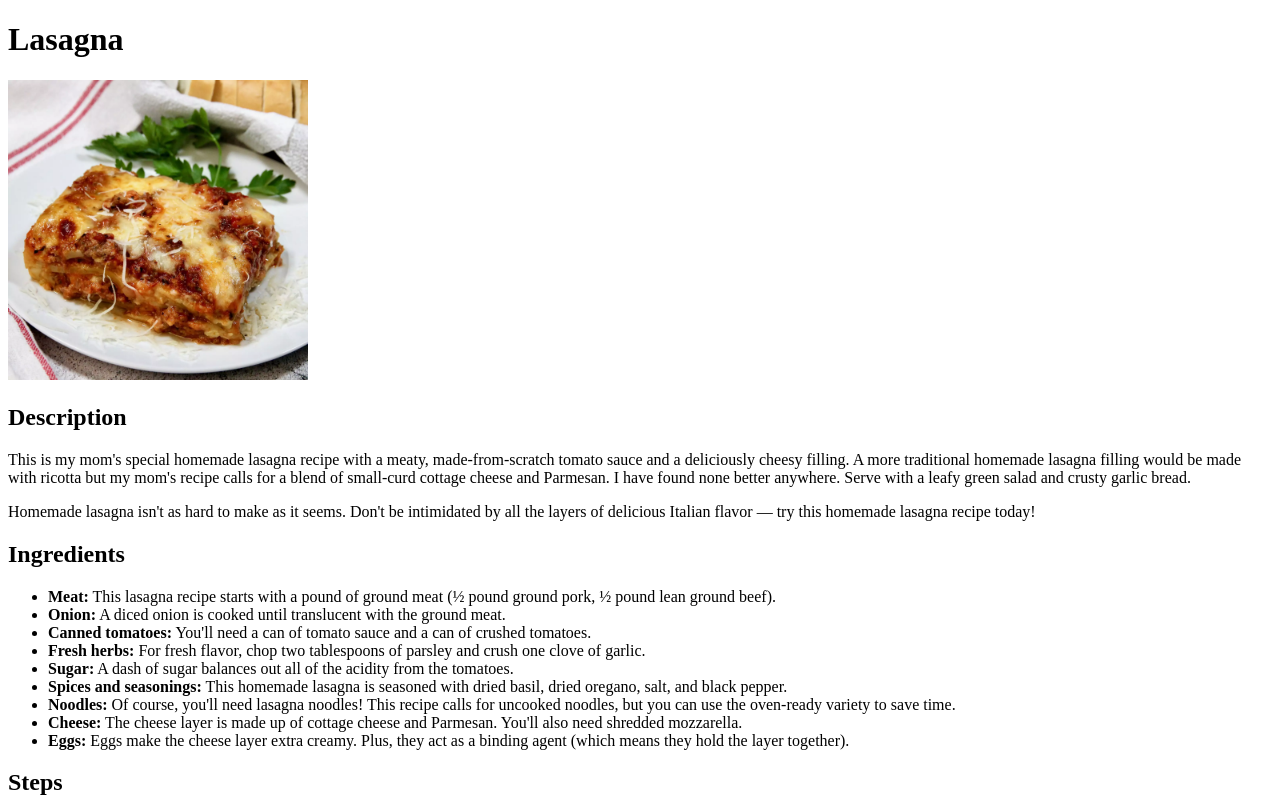
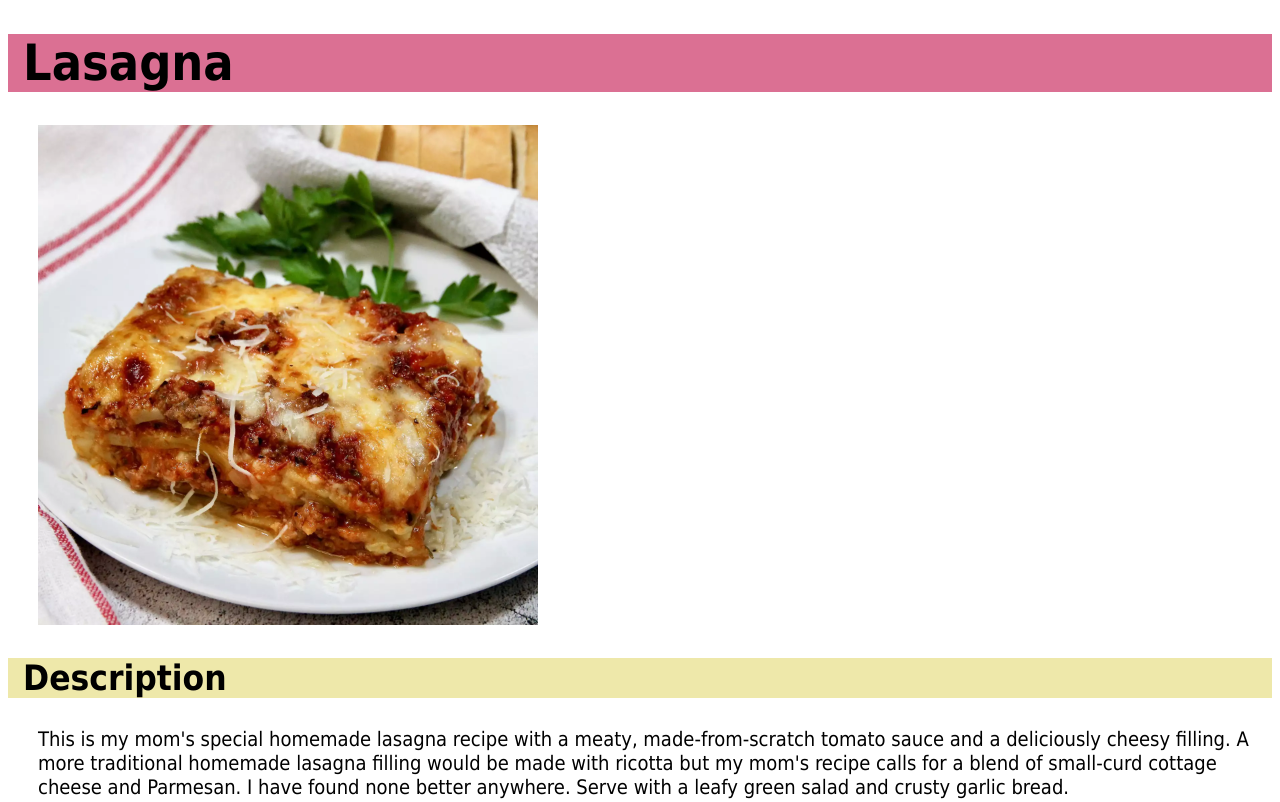
Before and after one commit to acortes8/recipes, a plain HTML site: page recipes/lasagna.html in a window 1280 px wide. Shown: the top 802 px of the page. Drawn offline with Linux system fonts and the light colour scheme.

Commit message:
Add to recipe css and apply to html files
Recipe pages now have css styling applied to each one

```diff
--- a/recipes/lasagna.html
+++ b/recipes/lasagna.html
@@ -3,16 +3,18 @@
     <head>
         <meta charset="utf-8">
         <title>Lasagna</title>
+        <link rel="stylesheet" href="styles.css">
     </head>
     <body>
-        <h1>Lasagna</h1>
-        <img src="../images/lasagna.webp" alt="A photo of a delicious lasagna on a white plate with a leafy garnish, sprinkled with cheese" height="300" width="300">
+        <h1 class="main-header">Lasagna</h1>
+        <img class="image" src="../images/lasagna.webp" alt="A photo of a delicious lasagna on a white plate with a leafy garnish, sprinkled with cheese" height="300" width="300">
 
-        <h2>Description</h2>
-        <p>This is my mom's special homemade lasagna recipe with a meaty, made-from-scratch tomato sauce and a deliciously cheesy filling. A more traditional homemade lasagna filling would be made with ricotta but my mom's recipe calls for a blend of small-curd cottage cheese and Parmesan. I have found none better anywhere. Serve with a leafy green salad and crusty garlic bread.</p>
-        <p>Homemade lasagna isn't as hard to make as it seems. Don't be intimidated by all the layers of delicious Italian flavor — try this homemade lasagna recipe today!</p>
+        <h2 class="sub-header">Description</h2>
+        <p class="subsection">This is my mom's special homemade lasagna recipe with a meaty, made-from-scratch tomato sauce and a deliciously cheesy filling. A more traditional homemade lasagna filling would be made with ricotta but my mom's recipe calls for a blend of small-curd cottage cheese and Parmesan. I have found none better anywhere. Serve with a leafy green salad and crusty garlic bread.</p>
+        <p class="subsection">Homemade lasagna isn't as hard to make as it seems. Don't be intimidated by all the layers of delicious Italian flavor — try this homemade lasagna recipe today!</p>
 
-        <h2>Ingredients</h2>
+        <h2 class="sub-header">Ingredients</h2>
+        <div class="subsection">
             <ul>
                 <li><strong>Meat:</strong> This lasagna recipe starts with a pound of ground meat (½ pound ground pork, ½ pound lean ground beef).</li>
                 <li><strong>Onion:</strong> A diced onion is cooked until translucent with the ground meat.</li>
@@ -24,8 +26,10 @@
                 <li><strong>Cheese:</strong> The cheese layer is made up of cottage cheese and Parmesan. You'll also need shredded mozzarella.</li>
                 <li><strong>Eggs:</strong> Eggs make the cheese layer extra creamy. Plus, they act as a binding agent (which means they hold the layer together).</li>
             </ul>
+        </div>
 
-        <h2>Steps</h2>
+        <h2 class="sub-header">Steps</h2>
+        <div class="subsection">
             <ol>
                 <li><strong>Cook the meat:</strong> Cook the ground meat in a skillet until browned and crumbly. Add the onion and continue cooking until it's translucent. Stir in the canned tomato products, half of the parsley, garlic, basil, 1.5 teaspoons of salt, oregano, and sugar.</li>
                 <li><strong>Cook the noodles:</strong> Boil the lasagna noodles in lightly salted water until they're al dente.</li>
@@ -33,5 +37,6 @@
                 <li><strong>Assemble the lasagna:</strong> Layer the ingredients according to the recipe (starting with sauce and ending with mozzarella) until the lasagna is assembled.</li>
                 <li><strong>Bake the lasagna:</strong> Cover with foil and bake in the preheated oven for about half an hour. Remove the foil and continue baking until the top is golden brown.</li>
             </ol>
+        </div>
     </body>
 </html>
--- a/recipes/styles.css
+++ b/recipes/styles.css
@@ -0,0 +1,31 @@
+* {
+    font-family: Tahoma, sans-serif;
+}
+
+.main-header,
+.sub-header {
+    color: black;
+    text-align: left;
+    padding-left: 15px;
+}
+
+.image {
+    height: auto;
+    width: 500px;
+    padding-left: 30px;
+}
+
+.main-header {
+    background-color: palevioletred;
+    font-size: 50px;
+}
+
+.sub-header {
+    background-color: palegoldenrod;
+    font-size: 35px;
+}
+
+.subsection {
+    padding-left: 30px;
+    font-size: 20px;
+}
--- a/styles.css
+++ b/styles.css
@@ -3,7 +3,7 @@
 }
 
 .header {
-    background-color: rgb(241, 155, 252);
+    background-color: palevioletred;
     color: rgb(0, 0, 0);
     text-align: left;
     padding-left: 15px;
```
Also changed, not shown: recipes/chili.html (+11 -6 lines), recipes/tilapia.html (+11 -6 lines). Lines whose indentation alone changed are shown as unchanged.
